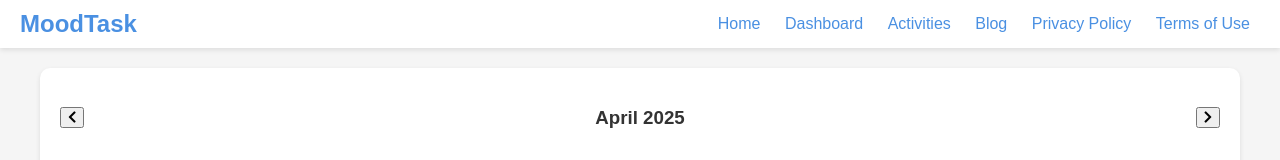
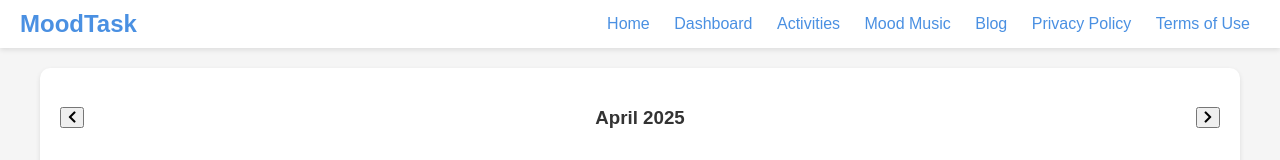
Before and after one commit to AIFuture180/MoodTask10, a plain HTML site: page calendar.html in a window 1280 px wide. Shown: the top 160 px of the page. Drawn offline with Linux system fonts and the light colour scheme.

Commit message:
Update calendar.html

```diff
--- a/calendar.html
+++ b/calendar.html
@@ -203,6 +203,7 @@
                     <a href="activities.html#gratitude">Gratitude</a>
                 </div>
             </div>
+            <a href="music.html">Mood Music</a>
             <a href="blog.html">Blog</a>
             <a href="#">Privacy Policy</a>
             <a href="#">Terms of Use</a>
```
